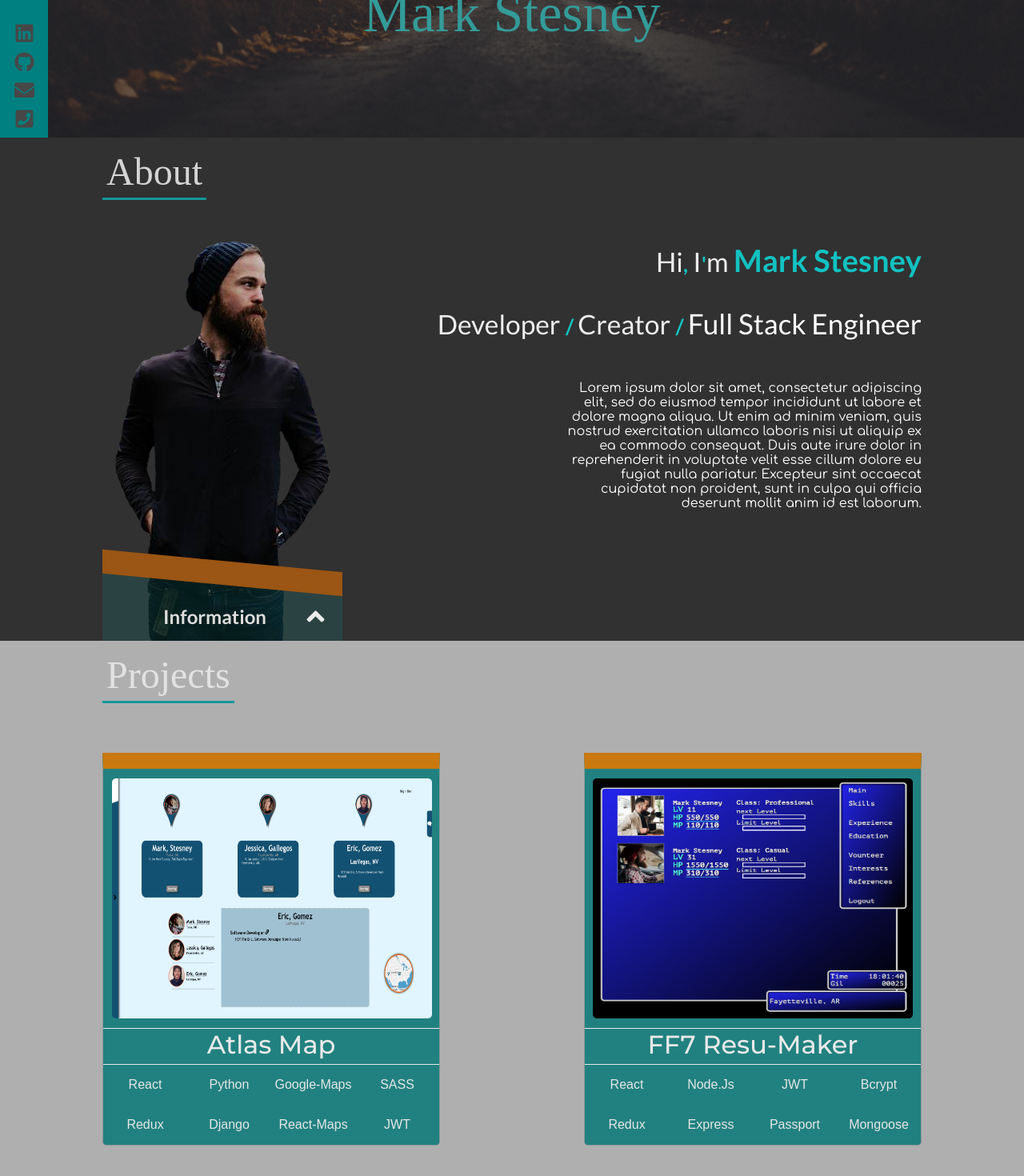
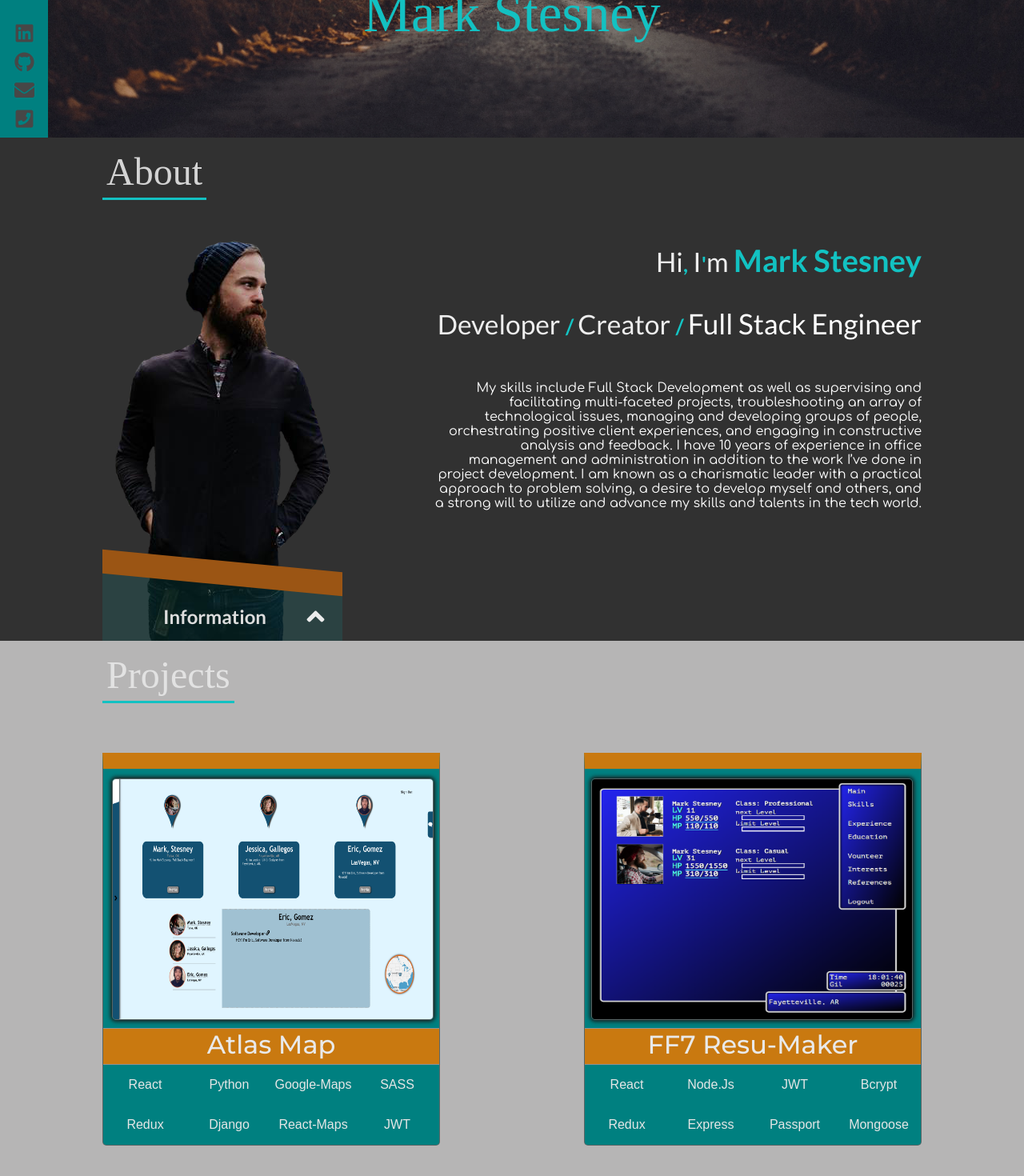
Before and after one commit to markstez05/Port-Foolio, a React (Create React App) app: page / in a window 1280 px wide. Shown: the part 628-2098 px from the top of the page at 80% size. Built offline with nearby package versions, Linux system fonts and the light colour scheme; a web font is replaced by a local one.

Commit message:
more polishing time to work on exp and contact

```diff
--- a/src/components/landing/landing.css
+++ b/src/components/landing/landing.css
@@ -5,6 +5,7 @@
     margin: auto;
     width: 100%;
     background-color: #313131;
+    /* background-color:rgba(36, 36, 36, 0.171); */
     font-family: 'Lato', sans-serif;
     z-index: 2;
     overflow-y: hidden;
@@ -17,7 +18,7 @@
     left: 10%;
     align-self: flex-start;
     color: rgb(212, 212, 212);
-    border-bottom: 3px solid rgb(22, 150, 155);
+    border-bottom: 3px solid #13C1C2;
     font-family: Koho;
     font-weight: 400;
     font-size: 3rem;
@@ -28,6 +29,7 @@
     flex-direction: row;
     margin: auto;
     width: 80%;
+    max-width: 1400px;
 }
 .profile{
     margin-top: 0px;
@@ -154,7 +156,7 @@ span{
     font-family: Comfortaa;
     float: right;
     font-size: 1rem;
-    width: 450px;
+    width: 610px;
     text-align: right;
 }
 .profile-text{
--- a/src/components/landing/landing.js
+++ b/src/components/landing/landing.js
@@ -88,7 +88,10 @@ class Landing extends Component {
       <h2 className="project-header2">About</h2>
       <div className="contain">
            <div className="header"><p><span className="header-text" id="lorem2">Hi<span>,</span> I<span>'</span>m </span><strong>Mark Stesney</strong></p><p><span className="header-text" id="lorem1" >Developer <span>/ </span>Creator <span>/ </span></span>Full Stack Engineer</p>
-      <p id="lorem" className="lorem">Lorem ipsum dolor sit amet, consectetur adipiscing elit, sed do eiusmod tempor incididunt ut labore et dolore magna aliqua. Ut enim ad minim veniam, quis nostrud exercitation ullamco laboris nisi ut aliquip ex ea commodo consequat. Duis aute irure dolor in reprehenderit in voluptate velit esse cillum dolore eu fugiat nulla pariatur. Excepteur sint occaecat cupidatat non proident, sunt in culpa qui officia deserunt mollit anim id est laborum.</p>
+      <p id="lorem" className="lorem">
+      My skills include Full Stack Development as well as supervising and facilitating multi-faceted projects, troubleshooting an array
+of technological issues, managing and developing groups of people, orchestrating positive client experiences, and engaging in constructive analysis and feedback. I have 10 years of experience in office management and administration in addition to the work I’ve done in project development. I am known as a charismatic leader with a practical approach to problem solving, a desire to develop myself and others, and a strong will to utilize and advance my skills and talents in the tech world.
+      </p>
       </div>
 
         <div   className="profile">
--- a/src/components/main/main.css
+++ b/src/components/main/main.css
@@ -1,7 +1,7 @@
 .main{
     width: 100%;
     height: 100vh;
-    background-color: #3d3d3d;
+    background-color: #242323;
     display: flex;
     flex-direction: column;
     background-size: cover;
@@ -18,7 +18,7 @@
     position: fixed; */
     width: 100%;
     height: 100vh;
-    background-color:rgba(36, 36, 36, 0.644);
+    background-color:rgba(14, 14, 14, 0.233);
     z-index: 2;
 }
 .fall{
@@ -58,7 +58,7 @@
 }
 .box1{
     margin: auto;
-    color: rgb(51, 155, 153);
+    color: #13C1C2;
     font-family: Koho;
     font-weight: 400;
     font-size: 4.2rem;
--- a/src/components/work/work.css
+++ b/src/components/work/work.css
@@ -4,7 +4,8 @@
     position: relative;
     margin: auto;
     z-index: 0;
-    background-color:rgb(175, 175, 175);
+    background-color:rgb(182, 181, 181);
+    /* background-color:rgba(36, 36, 36, 0.171); */
     width: 100%;
     height: 700px;
 }
@@ -15,14 +16,14 @@
     left: 10%;
     align-self: flex-start;
     color: rgb(226, 226, 226);
-    border-bottom: 3px solid rgb(22, 150, 155);
+    border-bottom: 3px solid #13C1C2;
     font-family: Koho;
     font-weight: 400;
     font-size: 3rem;
 }
 .slide-div{
     border-radius: 5px;
-    border: 1px solid rgba(156, 156, 156, 0.9);
+    border: 1px solid rgba(99, 99, 99, 0.9);
     display: flex;
     flex-direction: column;
     margin: auto;
@@ -36,13 +37,13 @@
     border-top: 20px solid rgb(201, 121, 16);
     border-top-right-radius: 0px;
     border-top-left-radius: 0px;
-    background-color: #218180;
+    background-color: #008080;
     color: rgb(230, 230, 230);
     height: 470px;
 }
 .slide-div2{
     border-radius: 5px;
-    border: 1px solid rgba(156, 156, 156, 0.9);
+    border: 1px solid rgba(99, 99, 99, 0.9);
     display: flex;
     flex-direction: column;
     margin: auto;
@@ -56,17 +57,24 @@
     border-top: 20px solid rgb(201, 121, 16);
     border-top-right-radius: 0px;
     border-top-left-radius: 0px;
-    background-color: #218180;
+    background-color:#008080;
     color: rgb(230, 230, 230);
     height: 470px;
 }
+            .slide-div:hover{
+                transform: translate(0 , -3%);
+                transition: all ease-in .4s;
+                box-shadow: 2px 2px 2px 2px rgb(77, 77, 77);
+            }
 .slide-div2:hover{
     transform: translate(0 , -3%);
     transition: all ease-in .4s;
     box-shadow: 2px 2px 2px 2px rgb(75, 75, 75);
 }
 .title-header{
-    border-top: 1px solid rgb(233, 233, 233);
+    border-top: 1px solid rgb(148, 148, 148);
+    border-bottom: 1px solid rgb(146, 146, 146);
+    background-color: rgb(201, 121, 16);
     font-weight: 400;
     align-self: center;
     padding-bottom: 5px;
@@ -78,7 +86,7 @@
     font-size: 2rem;
 }
 .tech-list{
-    border-top: 1px solid rgb(233, 233, 233);
+
     display: flex;
     margin-top: -10px;
     margin-bottom: 0px;
@@ -92,6 +100,8 @@
     margin-left: 0px;
 }
 .slides{
+    border: 1px solid rgba(99, 99, 99, 0.9);
+    box-shadow: 0px 0px 5px 2px rgb(29, 29, 29);
     margin: auto;
     position: absolute;
     top: 2.5%;
@@ -101,12 +111,9 @@
     width: 400px;
     height: 300px;
 }
-.slide-div:hover{
-    transform: translate(0 , -3%);
-    transition: all ease-in .4s;
-    box-shadow: 2px 2px 2px 2px rgb(77, 77, 77);
-}
 .slidesOne{
+    border: 1px solid rgba(99, 99, 99, 0.9);
+    box-shadow: 0px 0px 5px 2px rgb(26, 26, 26);
     transition: ease-in all .5s;
     margin: auto;
     position: absolute;
```
